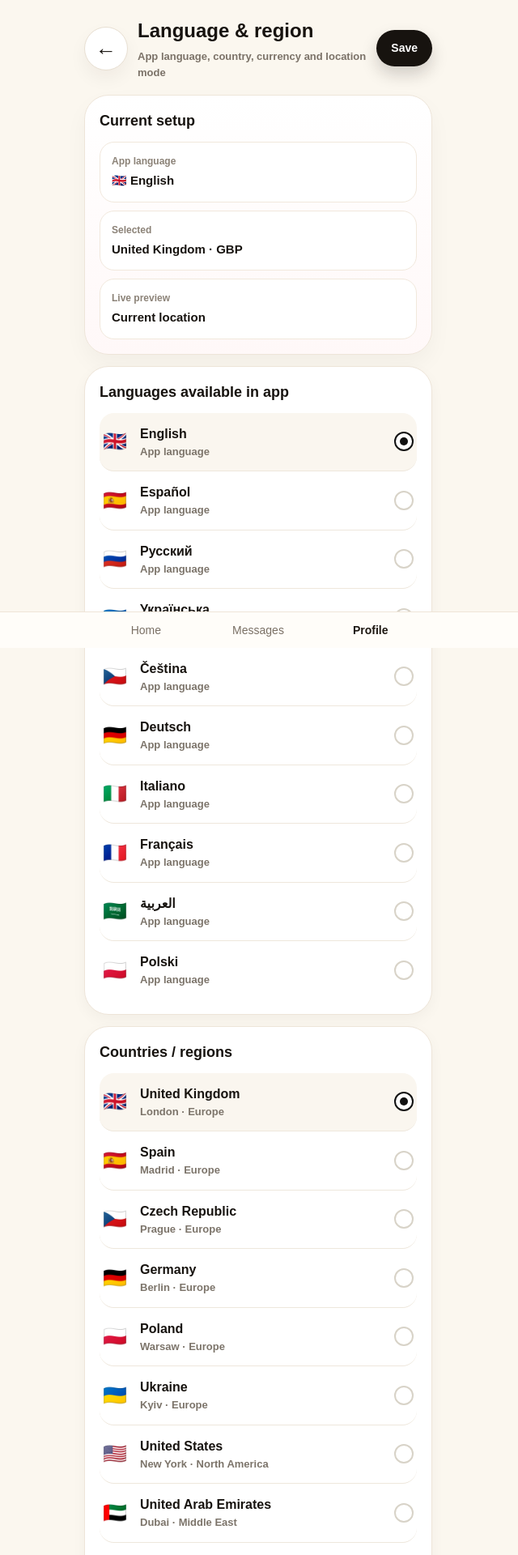
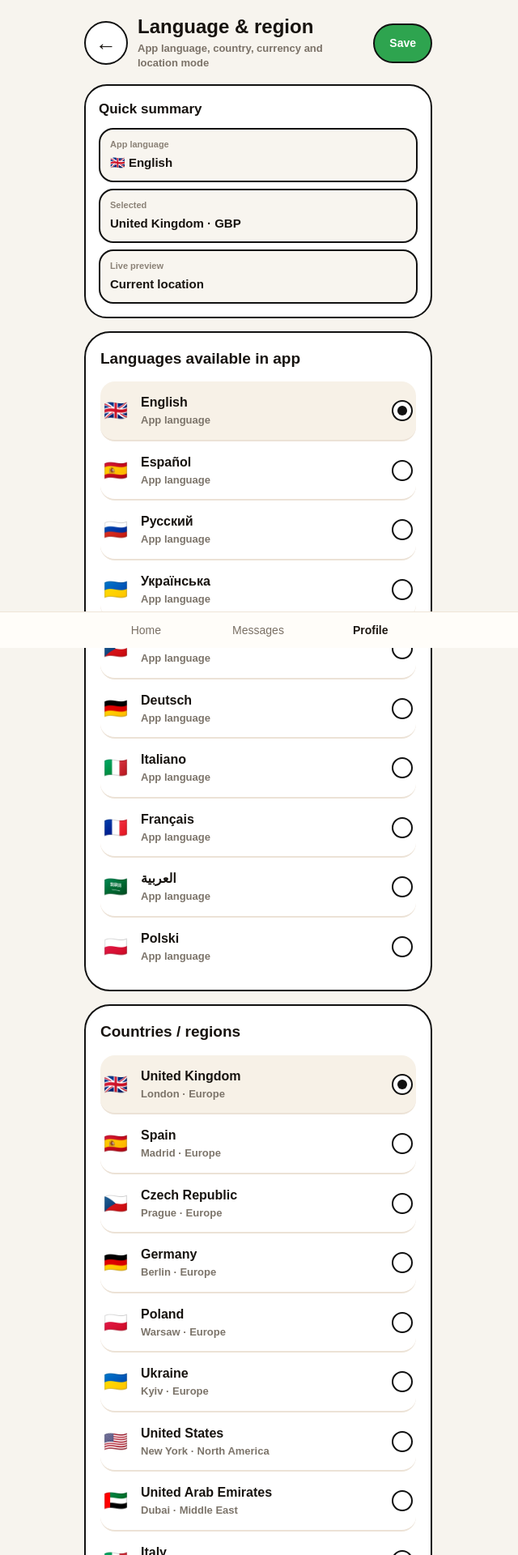
Before and after one commit to bellasalon4u-source/mapbookapp, a Next.js app: page /profile/language-region in a window 1280 px wide. Shown: the top 1920 px of the page at 81% size, without its empty margins (321-961 px from the left). Built offline with nearby package versions, Linux system fonts and the light colour scheme.

Commit message:
git add app/profile/language-region/page.tsx git commit -m "restyle language region page to unified sharp ui" git push

```diff
--- a/app/profile/language-region/page.tsx
+++ b/app/profile/language-region/page.tsx
@@ -33,6 +33,7 @@ type PageTextShape = {
   title: string;
   subtitle: string;
   save: string;
+  saveBottom: string;
   languageSection: string;
   regionSection: string;
   currencySection: string;
@@ -49,6 +50,7 @@ type PageTextShape = {
   languageApp: string;
   overview: string;
   livePreview: string;
+  compactSetup: string;
   britishPound: string;
   euro: string;
   usDollar: string;
@@ -90,6 +92,7 @@ const pageTexts: Record<AppLanguage, PageTextShape> = {
     title: 'Language & region',
     subtitle: 'App language, country, currency and location mode',
     save: 'Save',
+    saveBottom: 'Save settings',
     languageSection: 'Languages available in app',
     regionSection: 'Countries / regions',
     currencySection: 'Currency',
@@ -106,6 +109,7 @@ const pageTexts: Record<AppLanguage, PageTextShape> = {
     languageApp: 'App language',
     overview: 'Current setup',
     livePreview: 'Live preview',
+    compactSetup: 'Quick summary',
     britishPound: 'British Pound',
     euro: 'Euro',
     usDollar: 'US Dollar',
@@ -128,6 +132,7 @@ const pageTexts: Record<AppLanguage, PageTextShape> = {
     title: 'Idioma y región',
     subtitle: 'Idioma de la app, país, moneda y modo de ubicación',
     save: 'Guardar',
+    saveBottom: 'Guardar ajustes',
     languageSection: 'Idiomas disponibles en la app',
     regionSection: 'Países / regiones',
     currencySection: 'Moneda',
@@ -144,6 +149,7 @@ const pageTexts: Record<AppLanguage, PageTextShape> = {
     languageApp: 'Idioma de la app',
     overview: 'Configuración actual',
     livePreview: 'Vista previa',
+    compactSetup: 'Resumen rápido',
     britishPound: 'Libra esterlina',
     euro: 'Euro',
     usDollar: 'Dólar estadounidense',
@@ -166,6 +172,7 @@ const pageTexts: Record<AppLanguage, PageTextShape> = {
     title: 'Язык и регион',
     subtitle: 'Язык приложения, страна, валюта и режим локации',
     save: 'Сохранить',
+    saveBottom: 'Сохранить настройки',
     languageSection: 'Языки приложения',
     regionSection: 'Страны / регионы',
     currencySection: 'Валюта',
@@ -182,6 +189,7 @@ const pageTexts: Record<AppLanguage, PageTextShape> = {
     languageApp: 'Язык приложения',
     overview: 'Текущая конфигурация',
     livePreview: 'Предпросмотр',
+    compactSetup: 'Краткая сводка',
     britishPound: 'Британский фунт',
     euro: 'Евро',
     usDollar: 'Доллар США',
@@ -204,6 +212,7 @@ const pageTexts: Record<AppLanguage, PageTextShape> = {
     title: 'Мова і регіон',
     subtitle: 'Мова застосунку, країна, валюта та режим локації',
     save: 'Зберегти',
+    saveBottom: 'Зберегти налаштування',
     languageSection: 'Мови застосунку',
     regionSection: 'Країни / регіони',
     currencySection: 'Валюта',
@@ -220,6 +229,7 @@ const pageTexts: Record<AppLanguage, PageTextShape> = {
     languageApp: 'Мова застосунку',
     overview: 'Поточна конфігурація',
     livePreview: 'Попередній перегляд',
+    compactSetup: 'Короткий підсумок',
     britishPound: 'Британський фунт',
     euro: 'Євро',
     usDollar: 'Долар США',
@@ -242,6 +252,7 @@ const pageTexts: Record<AppLanguage, PageTextShape> = {
     title: 'Jazyk a region',
     subtitle: 'Jazyk aplikace, země, měna a režim polohy',
     save: 'Uložit',
+    saveBottom: 'Uložit nastavení',
     languageSection: 'Jazyky aplikace',
     regionSection: 'Země / regiony',
     currencySection: 'Měna',
@@ -258,6 +269,7 @@ const pageTexts: Record<AppLanguage, PageTextShape> = {
     languageApp: 'Jazyk aplikace',
     overview: 'Aktuální nastavení',
     livePreview: 'Náhled',
+    compactSetup: 'Rychlý přehled',
     britishPound: 'Britská libra',
     euro: 'Euro',
     usDollar: 'Americký dolar',
@@ -280,6 +292,7 @@ const pageTexts: Record<AppLanguage, PageTextShape> = {
     title: 'Sprache & Region',
     subtitle: 'App-Sprache, Land, Währung und Standortmodus',
     save: 'Speichern',
+    saveBottom: 'Einstellungen speichern',
     languageSection: 'Verfügbare App-Sprachen',
     regionSection: 'Länder / Regionen',
     currencySection: 'Währung',
@@ -287,8 +300,7 @@ const pageTexts: Record<AppLanguage, PageTextShape> = {
     useCurrentLocation: 'Aktuellen Standort verwenden',
     currentLocationHint: 'GPS des Geräts für Suche und Karte verwenden',
     useRegionLocation: 'Ausgewählte Region verwenden',
-    regionLocationHint:
-      'In der Nähe des Zentrums des gewählten Landes oder der Region suchen',
+    regionLocationHint: 'In der Nähe des Zentrums des gewählten Landes oder der Region suchen',
     locationLoading: 'Aktueller Standort wird ermittelt...',
     locationSuccess: 'Aktueller Standort ausgewählt',
     locationError: 'Standort konnte nicht ermittelt werden',
@@ -297,6 +309,7 @@ const pageTexts: Record<AppLanguage, PageTextShape> = {
     languageApp: 'App-Sprache',
     overview: 'Aktuelle Konfiguration',
     livePreview: 'Vorschau',
+    compactSetup: 'Kurzübersicht',
     britishPound: 'Britisches Pfund',
     euro: 'Euro',
     usDollar: 'US-Dollar',
@@ -319,6 +332,7 @@ const pageTexts: Record<AppLanguage, PageTextShape> = {
     title: 'Lingua e regione',
     subtitle: 'Lingua app, paese, valuta e modalità posizione',
     save: 'Salva',
+    saveBottom: 'Salva impostazioni',
     languageSection: 'Lingue disponibili nell’app',
     regionSection: 'Paesi / regioni',
     currencySection: 'Valuta',
@@ -335,6 +349,7 @@ const pageTexts: Record<AppLanguage, PageTextShape> = {
     languageApp: 'Lingua app',
     overview: 'Configurazione attuale',
     livePreview: 'Anteprima',
+    compactSetup: 'Riepilogo rapido',
     britishPound: 'Sterlina britannica',
     euro: 'Euro',
     usDollar: 'Dollaro USA',
@@ -357,16 +372,15 @@ const pageTexts: Record<AppLanguage, PageTextShape> = {
     title: 'Langue et région',
     subtitle: 'Langue de l’app, pays, devise et mode de localisation',
     save: 'Enregistrer',
+    saveBottom: 'Enregistrer les réglages',
     languageSection: 'Langues disponibles dans l’app',
     regionSection: 'Pays / régions',
     currencySection: 'Devise',
     locationSection: 'Localisation',
     useCurrentLocation: 'Utiliser la position actuelle',
-    currentLocationHint:
-      'Utiliser le GPS de votre appareil pour la recherche et la carte',
+    currentLocationHint: 'Utiliser le GPS de votre appareil pour la recherche et la carte',
     useRegionLocation: 'Utiliser la région sélectionnée',
-    regionLocationHint:
-      'Rechercher près du centre du pays ou de la région sélectionnée',
+    regionLocationHint: 'Rechercher près du centre du pays ou de la région sélectionnée',
     locationLoading: 'Récupération de la position actuelle...',
     locationSuccess: 'Position actuelle sélectionnée',
     locationError: 'Impossible d’obtenir la position',
@@ -375,6 +389,7 @@ const pageTexts: Record<AppLanguage, PageTextShape> = {
     languageApp: 'Langue de l’app',
     overview: 'Configuration actuelle',
     livePreview: 'Aperçu',
+    compactSetup: 'Résumé rapide',
     britishPound: 'Livre sterling',
     euro: 'Euro',
     usDollar: 'Dollar américain',
@@ -397,6 +412,7 @@ const pageTexts: Record<AppLanguage, PageTextShape> = {
     title: 'اللغة والمنطقة',
     subtitle: 'لغة التطبيق والدولة والعملة ووضع الموقع',
     save: 'حفظ',
+    saveBottom: 'حفظ الإعدادات',
     languageSection: 'اللغات المتاحة في التطبيق',
     regionSection: 'الدول / المناطق',
     currencySection: 'العملة',
@@ -413,6 +429,7 @@ const pageTexts: Record<AppLanguage, PageTextShape> = {
     languageApp: 'لغة التطبيق',
     overview: 'الإعداد الحالي',
     livePreview: 'معاينة',
+    compactSetup: 'ملخص سريع',
     britishPound: 'الجنيه البريطاني',
     euro: 'اليورو',
     usDollar: 'الدولار الأمريكي',
@@ -435,6 +452,7 @@ const pageTexts: Record<AppLanguage, PageTextShape> = {
     title: 'Język i region',
     subtitle: 'Język aplikacji, kraj, waluta i tryb lokalizacji',
     save: 'Zapisz',
+    saveBottom: 'Zapisz ustawienia',
     languageSection: 'Języki aplikacji',
     regionSection: 'Kraje / regiony',
     currencySection: 'Waluta',
@@ -451,6 +469,7 @@ const pageTexts: Record<AppLanguage, PageTextShape> = {
     languageApp: 'Język aplikacji',
     overview: 'Aktualna konfiguracja',
     livePreview: 'Podgląd',
+    compactSetup: 'Szybkie podsumowanie',
     britishPound: 'Funt brytyjski',
     euro: 'Euro',
     usDollar: 'Dolar amerykański',
@@ -613,10 +632,10 @@ function Radio({ checked }: { checked: boolean }) {
   return (
     <div
       style={{
-        width: 24,
-        height: 24,
+        width: 26,
+        height: 26,
         borderRadius: 999,
-        border: checked ? '2px solid #111111' : '2px solid #d8d3c8',
+        border: '2px solid #111111',
         display: 'flex',
         alignItems: 'center',
         justifyContent: 'center',
@@ -627,8 +646,8 @@ function Radio({ checked }: { checked: boolean }) {
       {checked ? (
         <div
           style={{
-            width: 10,
-            height: 10,
+            width: 12,
+            height: 12,
             borderRadius: 999,
             background: '#111111',
           }}
@@ -642,10 +661,32 @@ function SectionTitle({ children }: { children: React.ReactNode }) {
   return (
     <div
       style={{
-        fontSize: 18,
+        fontSize: 19,
         fontWeight: 900,
         color: '#17130f',
-        marginBottom: 12,
+        marginBottom: 14,
+      }}
+    >
+      {children}
+    </div>
+  );
+}
+
+function SharpCard({
+  children,
+  compact = false,
+}: {
+  children: React.ReactNode;
+  compact?: boolean;
+}) {
+  return (
+    <div
+      style={{
+        background: '#fff',
+        borderRadius: compact ? 28 : 32,
+        padding: compact ? 16 : 18,
+        border: '2px solid #111111',
+        marginBottom: 16,
       }}
     >
       {children}
@@ -818,8 +859,8 @@ export default function LanguageRegionPage() {
     <main
       style={{
         minHeight: '100vh',
-        background: '#fbf7ef',
-        padding: '20px 16px 110px',
+        background: '#f7f4ee',
+        padding: '20px 16px 120px',
       }}
     >
       <div style={{ maxWidth: 430, margin: '0 auto' }}>
@@ -839,12 +880,11 @@ export default function LanguageRegionPage() {
               width: 54,
               height: 54,
               borderRadius: 999,
-              border: '1px solid #e8dfd2',
+              border: '2px solid #111111',
               background: '#fff',
               fontSize: 26,
               fontWeight: 900,
               color: '#17130f',
-              boxShadow: '0 10px 22px rgba(44, 23, 10, 0.05)',
               cursor: 'pointer',
             }}
           >
@@ -858,16 +898,18 @@ export default function LanguageRegionPage() {
                 fontWeight: 900,
                 color: '#17130f',
                 margin: 0,
+                lineHeight: 1.05,
               }}
             >
               {text.title}
             </h1>
             <div
               style={{
-                marginTop: 4,
+                marginTop: 6,
                 fontSize: 13,
                 color: '#7b7268',
                 fontWeight: 700,
+                lineHeight: 1.35,
               }}
             >
               {text.subtitle}
@@ -878,42 +920,21 @@ export default function LanguageRegionPage() {
             type="button"
             onClick={handleSave}
             style={{
-              border: 'none',
-              background: '#17130f',
+              border: '2px solid #111111',
+              background: '#2ea44f',
               color: '#fff',
               borderRadius: 999,
               padding: '12px 18px',
               fontSize: 14,
               fontWeight: 900,
               cursor: 'pointer',
-              boxShadow: '0 10px 20px rgba(23,19,15,0.18)',
             }}
           >
             {text.save}
           </button>
         </div>
 
-        <div
-          style={{
-            background: 'linear-gradient(180deg, #ffffff 0%, #fff8f8 100%)',
-            borderRadius: 30,
-            padding: 18,
-            border: '1px solid #eee5d9',
-            boxShadow: '0 12px 28px rgba(0,0,0,0.04)',
-            marginBottom: 14,
-          }}
-        >
-          <div
-            style={{
-              fontSize: 18,
-              fontWeight: 900,
-              color: '#17130f',
-              marginBottom: 12,
-            }}
-          >
-            {text.overview}
-          </div>
-
+        <SharpCard compact>
           <div
             style={{
               display: 'grid',
@@ -922,13 +943,29 @@ export default function LanguageRegionPage() {
           >
             <div
               style={{
-                borderRadius: 18,
-                background: '#fff',
-                border: '1px solid #f1e8dc',
-                padding: 14,
+                fontSize: 17,
+                fontWeight: 900,
+                color: '#17130f',
               }}
             >
-              <div style={{ fontSize: 12, color: '#8b8277', fontWeight: 800, marginBottom: 4 }}>
+              {text.compactSetup}
+            </div>
+
+            <div
+              style={{
+                display: 'grid',
+                gap: 8,
+              }}
+            >
+              <div
+                style={{
+                  borderRadius: 18,
+                  border: '2px solid #111111',
+                  background: '#f8f5ef',
+                  padding: '10px 12px',
+                }}
+              >
+                <div style={{ fontSize: 11, color: '#8b8277', fontWeight: 900, marginBottom: 4 }}>
                   {text.languageApp}
                 </div>
                 <div style={{ fontSize: 15, color: '#17130f', fontWeight: 900 }}>
@@ -940,12 +977,12 @@ export default function LanguageRegionPage() {
               <div
                 style={{
                   borderRadius: 18,
-                background: '#fff',
-                border: '1px solid #f1e8dc',
-                padding: 14,
+                  border: '2px solid #111111',
+                  background: '#f8f5ef',
+                  padding: '10px 12px',
                 }}
               >
-              <div style={{ fontSize: 12, color: '#8b8277', fontWeight: 800, marginBottom: 4 }}>
+                <div style={{ fontSize: 11, color: '#8b8277', fontWeight: 900, marginBottom: 4 }}>
                   {text.selected}
                 </div>
                 <div style={{ fontSize: 15, color: '#17130f', fontWeight: 900 }}>
@@ -956,12 +993,12 @@ export default function LanguageRegionPage() {
               <div
                 style={{
                   borderRadius: 18,
-                background: '#fff',
-                border: '1px solid #f1e8dc',
-                padding: 14,
+                  border: '2px solid #111111',
+                  background: '#f8f5ef',
+                  padding: '10px 12px',
                 }}
               >
-              <div style={{ fontSize: 12, color: '#8b8277', fontWeight: 800, marginBottom: 4 }}>
+                <div style={{ fontSize: 11, color: '#8b8277', fontWeight: 900, marginBottom: 4 }}>
                   {text.livePreview}
                 </div>
                 <div style={{ fontSize: 15, color: '#17130f', fontWeight: 900 }}>
@@ -970,17 +1007,9 @@ export default function LanguageRegionPage() {
               </div>
             </div>
           </div>
+        </SharpCard>
 
-        <div
-          style={{
-            background: '#ffffff',
-            borderRadius: 30,
-            padding: 18,
-            border: '1px solid #eee5d9',
-            boxShadow: '0 6px 18px rgba(0,0,0,0.04)',
-            marginBottom: 14,
-          }}
-        >
+        <SharpCard>
           <SectionTitle>{text.languageSection}</SectionTitle>
 
           <div>
@@ -999,10 +1028,9 @@ export default function LanguageRegionPage() {
                     alignItems: 'center',
                     gap: 12,
                     padding: '14px 4px',
-                    background: checked ? '#faf6ef' : 'transparent',
+                    background: checked ? '#f7f1e7' : 'transparent',
                     border: 'none',
-                    borderBottom:
-                      index !== languageOptions.length - 1 ? '1px solid #eee7dc' : 'none',
+                    borderBottom: index !== languageOptions.length - 1 ? '2px solid #ece2d6' : 'none',
                     textAlign: 'left',
                     borderRadius: 18,
                     cursor: 'pointer',
@@ -1024,18 +1052,9 @@ export default function LanguageRegionPage() {
               );
             })}
           </div>
-        </div>
+        </SharpCard>
 
-        <div
-          style={{
-            background: '#ffffff',
-            borderRadius: 30,
-            padding: 18,
-            border: '1px solid #eee5d9',
-            boxShadow: '0 6px 18px rgba(0,0,0,0.04)',
-            marginBottom: 14,
-          }}
-        >
+        <SharpCard>
           <SectionTitle>{text.regionSection}</SectionTitle>
 
           <div>
@@ -1069,10 +1088,9 @@ export default function LanguageRegionPage() {
                     alignItems: 'center',
                     gap: 12,
                     padding: '14px 4px',
-                    background: checked ? '#faf6ef' : 'transparent',
+                    background: checked ? '#f7f1e7' : 'transparent',
                     border: 'none',
-                    borderBottom:
-                      index !== regionOptions.length - 1 ? '1px solid #eee7dc' : 'none',
+                    borderBottom: index !== regionOptions.length - 1 ? '2px solid #ece2d6' : 'none',
                     textAlign: 'left',
                     borderRadius: 18,
                     cursor: 'pointer',
@@ -1094,18 +1112,9 @@ export default function LanguageRegionPage() {
               );
             })}
           </div>
-        </div>
+        </SharpCard>
 
-        <div
-          style={{
-            background: '#ffffff',
-            borderRadius: 30,
-            padding: 18,
-            border: '1px solid #eee5d9',
-            boxShadow: '0 6px 18px rgba(0,0,0,0.04)',
-            marginBottom: 14,
-          }}
-        >
+        <SharpCard>
           <SectionTitle>{text.currencySection}</SectionTitle>
 
           <div>
@@ -1124,10 +1133,9 @@ export default function LanguageRegionPage() {
                     alignItems: 'center',
                     gap: 12,
                     padding: '14px 4px',
-                    background: checked ? '#faf6ef' : 'transparent',
+                    background: checked ? '#f7f1e7' : 'transparent',
                     border: 'none',
-                    borderBottom:
-                      index !== currencyOptions.length - 1 ? '1px solid #eee7dc' : 'none',
+                    borderBottom: index !== currencyOptions.length - 1 ? '2px solid #ece2d6' : 'none',
                     textAlign: 'left',
                     borderRadius: 18,
                     cursor: 'pointer',
@@ -1157,25 +1165,15 @@ export default function LanguageRegionPage() {
               );
             })}
           </div>
-        </div>
+        </SharpCard>
 
-        <div
-          style={{
-            background: '#ffffff',
-            borderRadius: 30,
-            padding: 18,
-            border: '1px solid #eee5d9',
-            boxShadow: '0 6px 18px rgba(0,0,0,0.04)',
-            marginBottom: 14,
-          }}
-        >
+        <SharpCard>
           <SectionTitle>{text.locationSection}</SectionTitle>
 
           <div
             style={{
-              borderBottom: '1px solid #eee7dc',
-              paddingBottom: 8,
-              marginBottom: 8,
+              display: 'grid',
+              gap: 12,
             }}
           >
             <button
@@ -1187,11 +1185,11 @@ export default function LanguageRegionPage() {
                 gridTemplateColumns: '34px 1fr auto',
                 alignItems: 'center',
                 gap: 12,
-                padding: '14px 4px',
-                background: selectedLocationMode === 'current' ? '#faf6ef' : 'transparent',
-                border: 'none',
+                padding: '16px 14px',
+                background: selectedLocationMode === 'current' ? '#f1efe7' : '#fff',
+                border: '2px solid #111111',
                 textAlign: 'left',
-                borderRadius: 18,
+                borderRadius: 24,
                 cursor: 'pointer',
               }}
             >
@@ -1201,14 +1199,13 @@ export default function LanguageRegionPage() {
                 <div style={{ fontSize: 16, fontWeight: 900, color: '#17130f' }}>
                   {isLocating ? text.locationLoading : text.useCurrentLocation}
                 </div>
-                <div style={{ fontSize: 13, color: '#7c746a', fontWeight: 700 }}>
+                <div style={{ fontSize: 13, color: '#7c746a', fontWeight: 700, marginTop: 4 }}>
                   {text.currentLocationHint}
                 </div>
               </div>
 
               <Radio checked={selectedLocationMode === 'current'} />
             </button>
-          </div>
 
             <button
               type="button"
@@ -1219,11 +1216,11 @@ export default function LanguageRegionPage() {
                 gridTemplateColumns: '34px 1fr auto',
                 alignItems: 'center',
                 gap: 12,
-              padding: '14px 4px',
-              background: selectedLocationMode === 'custom' ? '#faf6ef' : 'transparent',
-              border: 'none',
+                padding: '16px 14px',
+                background: selectedLocationMode === 'custom' ? '#f1efe7' : '#fff',
+                border: '2px solid #111111',
                 textAlign: 'left',
-              borderRadius: 18,
+                borderRadius: 24,
                 cursor: 'pointer',
               }}
             >
@@ -1233,7 +1230,7 @@ export default function LanguageRegionPage() {
                 <div style={{ fontSize: 16, fontWeight: 900, color: '#17130f' }}>
                   {text.useRegionLocation}
                 </div>
-              <div style={{ fontSize: 13, color: '#7c746a', fontWeight: 700 }}>
+                <div style={{ fontSize: 13, color: '#7c746a', fontWeight: 700, marginTop: 4 }}>
                   {text.regionLocationHint}
                 </div>
               </div>
@@ -1243,13 +1240,14 @@ export default function LanguageRegionPage() {
 
             <div
               style={{
-              marginTop: 12,
-              borderRadius: 18,
-              background: '#f8f4ec',
+                marginTop: 2,
+                borderRadius: 20,
+                background: '#f8f5ef',
+                border: '2px solid #111111',
                 padding: '12px 14px',
               }}
             >
-            <div style={{ fontSize: 12, color: '#8b8277', fontWeight: 800, marginBottom: 4 }}>
+              <div style={{ fontSize: 12, color: '#8b8277', fontWeight: 900, marginBottom: 4 }}>
                 {text.selected}
               </div>
               <div style={{ fontSize: 14, color: '#17130f', fontWeight: 900 }}>
@@ -1257,20 +1255,40 @@ export default function LanguageRegionPage() {
               </div>
             </div>
           </div>
+        </SharpCard>
 
         <div
           style={{
             background: '#fff',
             borderRadius: 24,
             padding: '14px 16px',
-            border: '1px solid #eee5d9',
+            border: '2px solid #111111',
             color: '#6d6459',
             fontSize: 14,
             fontWeight: 700,
+            marginBottom: 16,
           }}
         >
           {profile.fullName} · {selectedLanguage} · {selectedRegion} · {selectedCurrency}
         </div>
+
+        <button
+          type="button"
+          onClick={handleSave}
+          style={{
+            width: '100%',
+            minHeight: 58,
+            borderRadius: 999,
+            border: '2px solid #111111',
+            background: '#2ea44f',
+            color: '#fff',
+            fontSize: 17,
+            fontWeight: 900,
+            cursor: 'pointer',
+          }}
+        >
+          {text.saveBottom}
+        </button>
       </div>
 
       <BottomNav active="profile" />
```
Lines whose indentation alone changed are shown as unchanged.
